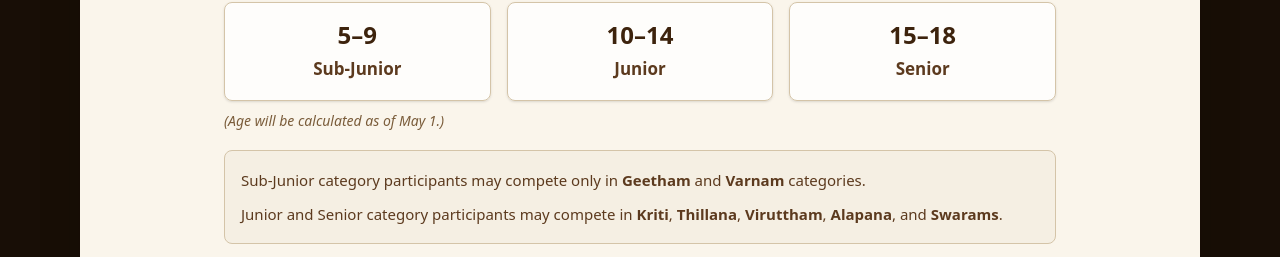
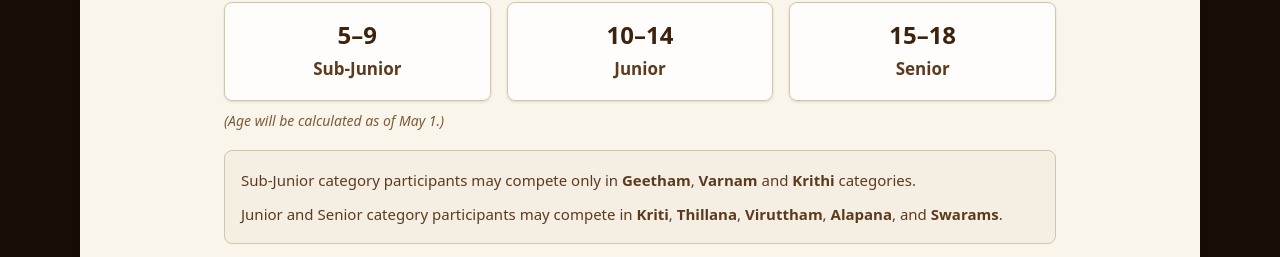
Before and after one commit to rootkitexe/SAAMA, a Next.js app: page /competitions in a window 1280 px wide. Shown: the part 1955-2212 px from the top of the page. Built offline with nearby package versions, Linux system fonts and the light colour scheme; no server answers.

Commit message:
Add Krithi to Sub-Junior category across registration and guidelines

```diff
--- a/app/competitions/page.tsx
+++ b/app/competitions/page.tsx
@@ -106,7 +106,7 @@ export default function CompetitionsPage() {
                             </div>
                             <p className="text-sm text-[#7a5c3a] mt-2 italic">(Age will be calculated as of May 1.)</p>
                             <div className="mt-4 bg-[#f5efe3] border border-[#d4c4a8] rounded-lg p-4 text-[15px] space-y-2">
-                                <p>Sub-Junior category participants may compete only in <strong>Geetham</strong> and <strong>Varnam</strong> categories.</p>
+                                <p>Sub-Junior category participants may compete only in <strong>Geetham</strong>, <strong>Varnam</strong> and <strong>Krithi</strong> categories.</p>
                                 <p>Junior and Senior category participants may compete in <strong>Kriti</strong>, <strong>Thillana</strong>, <strong>Viruttham</strong>, <strong>Alapana</strong>, and <strong>Swarams</strong>.</p>
                             </div>
                         </div>
--- a/app/portal/register/page.tsx
+++ b/app/portal/register/page.tsx
@@ -7,7 +7,7 @@ import { CheckCircle, ChevronRight, ChevronLeft, Loader2, Music, CreditCard } fr
 const ALL_CATEGORIES = ['Geetham', 'Varnam', 'Krithi', 'Thillana', 'Viruttham', 'Alapana', 'Swarams'] as const;
 type Category = typeof ALL_CATEGORIES[number];
 
-const SUB_JUNIOR_CATEGORIES: Category[] = ['Geetham', 'Varnam'];
+const SUB_JUNIOR_CATEGORIES: Category[] = ['Geetham', 'Varnam', 'Krithi'];
 const JUNIOR_SENIOR_CATEGORIES: Category[] = ['Krithi', 'Thillana', 'Viruttham', 'Alapana', 'Swarams'];
 
 const ENTRY_FEE = 35; // USD per category
@@ -441,7 +441,7 @@ export default function RegisterPage() {
                             <p className="text-[#7a5c3a] text-sm">
                                 Select all the categories you wish to register for. Each category costs <strong className="text-[#3d230d]">US $35</strong>.
                                 {ageGroup === 'Sub-Junior' && (
-                                    <span className="block mt-1 text-[#7a5c3a] italic">Sub-Junior participants may only compete in Geetham and Varnam.</span>
+                                    <span className="block mt-1 text-[#7a5c3a] italic">Sub-Junior participants may only compete in Geetham, Varnam and Krithi.</span>
                                 )}
                                 {(ageGroup === 'Junior' || ageGroup === 'Senior') && (
                                     <span className="block mt-1 text-[#7a5c3a] italic">Junior and Senior participants may compete in Kriti, Thillana, Viruttham, Alapana, and Swarams.</span>
```
